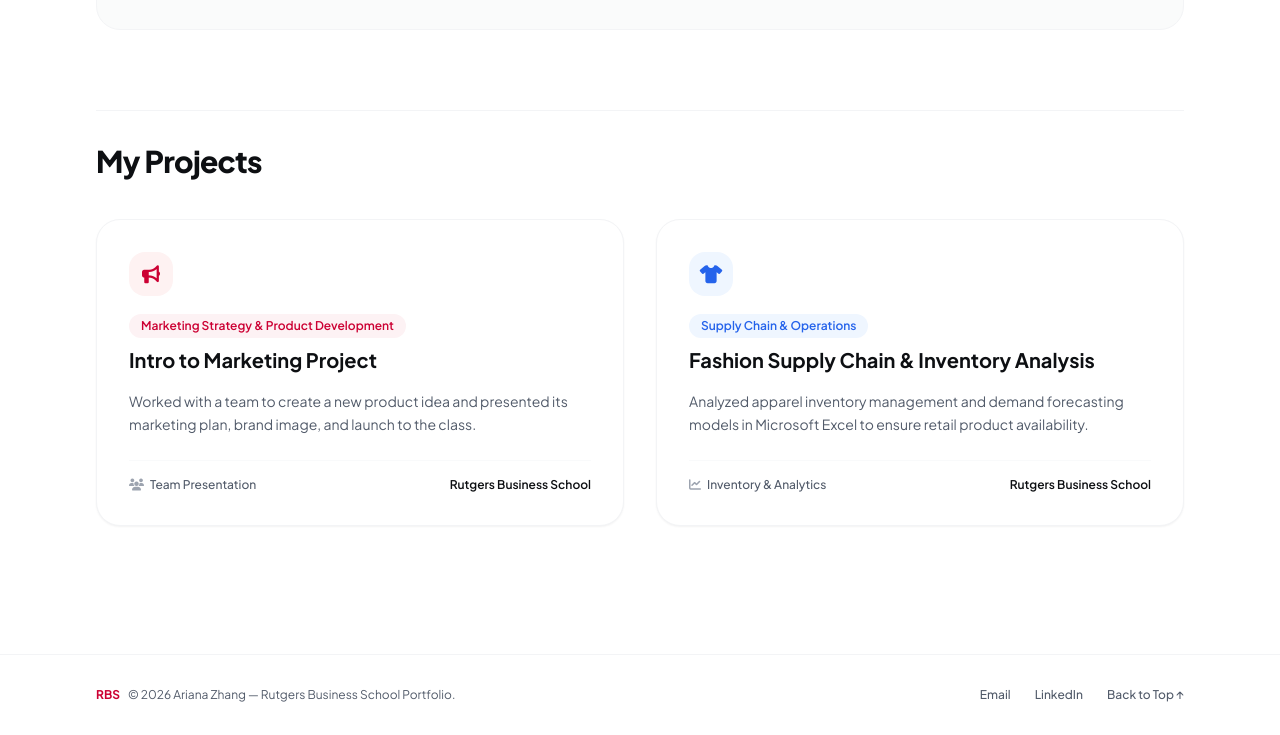
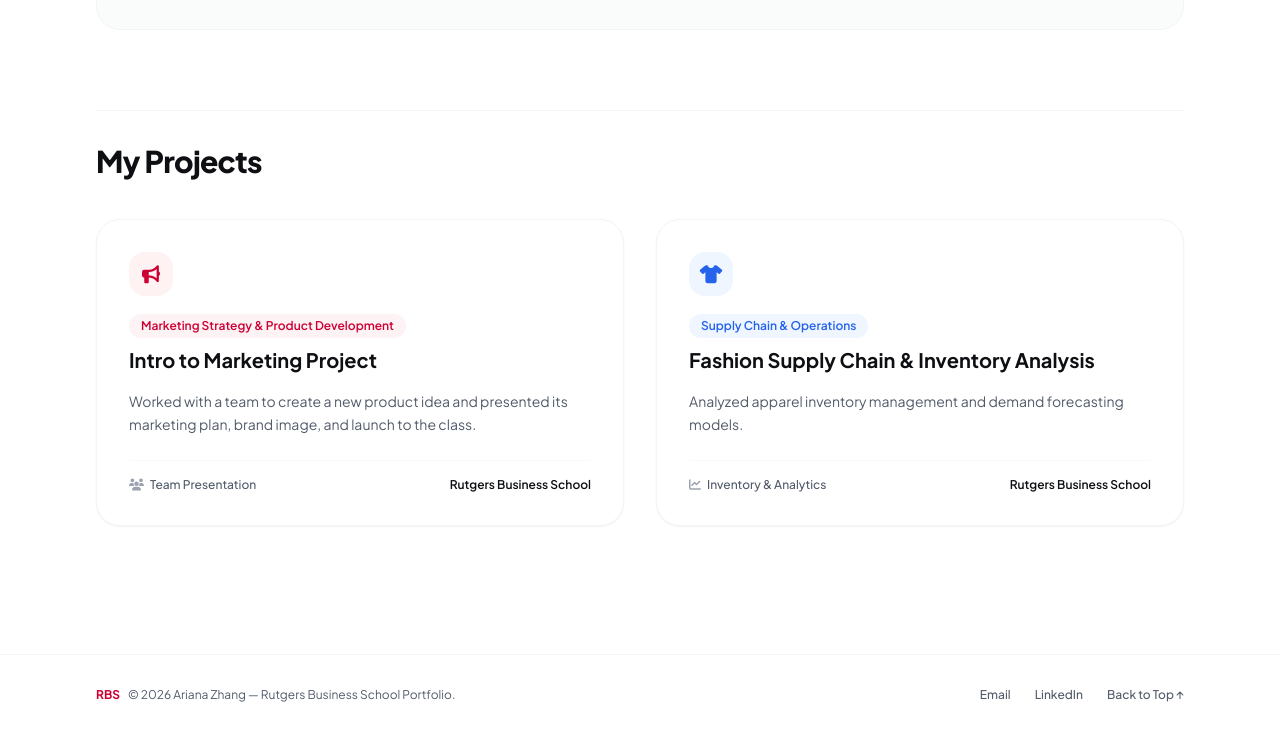
Before and after one commit to ariana-zhang/ariana-zhang.github.io, a plain HTML site: page index.html in a window 1280 px wide. Shown: the part 826-1561 px from the top of the page. Drawn offline with nearby package versions, Linux system fonts and the light colour scheme.

Commit message:
Simplify inventory management description
Removed mention of Microsoft Excel to streamline the description.

```diff
--- a/index.html
+++ b/index.html
@@ -221,7 +221,7 @@
                             </h3>
                         </div>
                         <p class="text-sm text-rbsTextMuted leading-relaxed">
-                            Analyzed apparel inventory management and demand forecasting models in Microsoft Excel to ensure retail product availability.
+                            Analyzed apparel inventory management and demand forecasting models.
                         </p>
                     </div>
                     <div class="pt-4 border-t border-gray-50 flex items-center justify-between text-xs font-medium text-rbsTextMuted">
```
